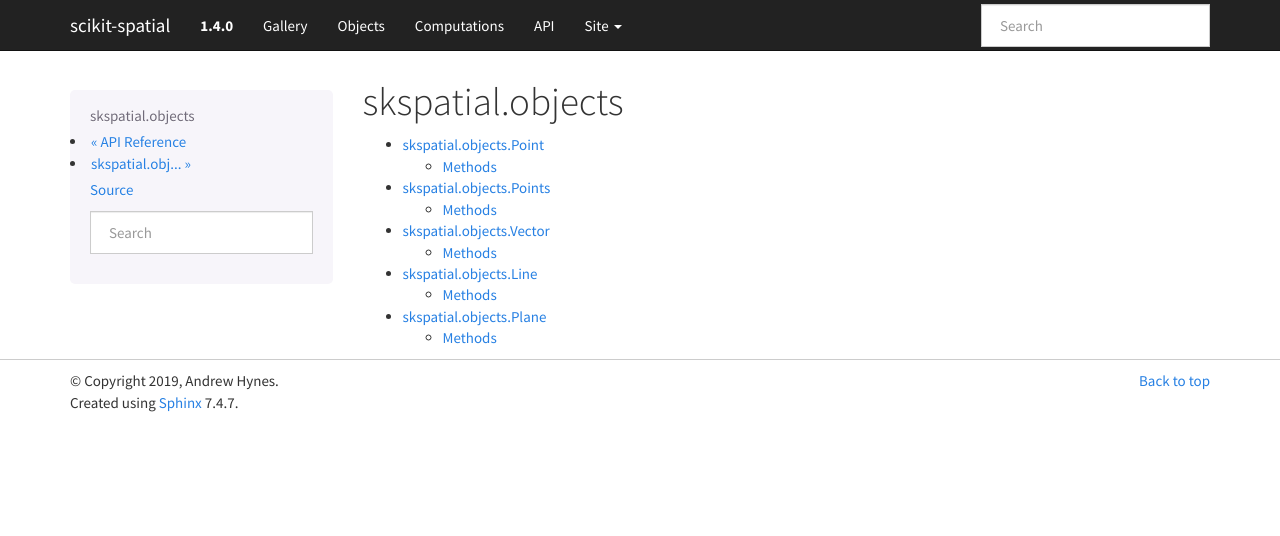
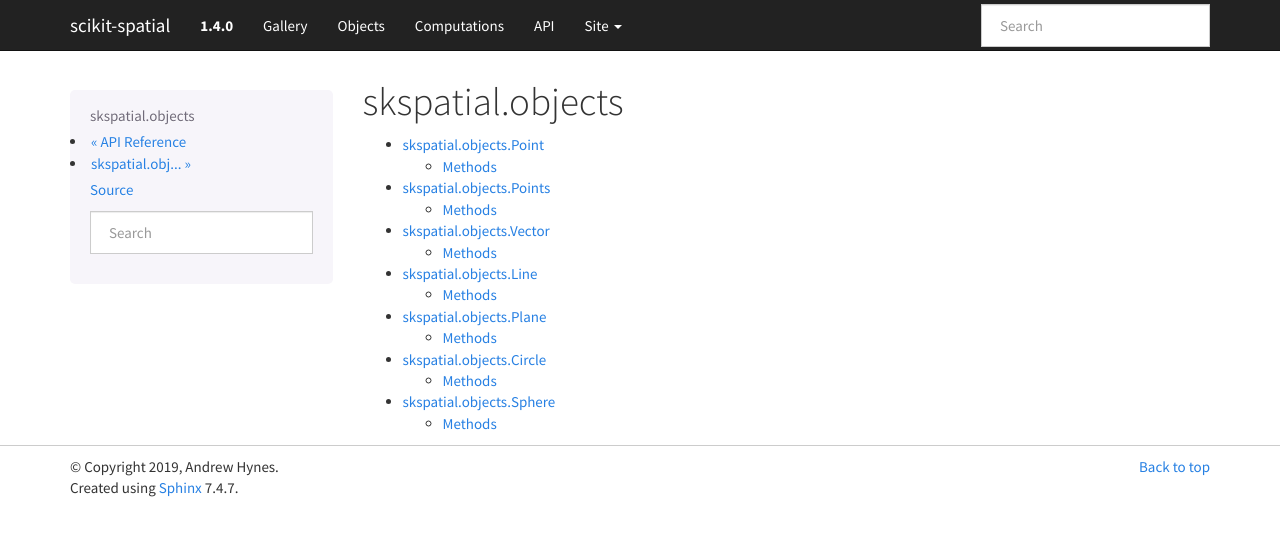
Before and after one commit to ajhynes7/scikit-spatial, a Sphinx documentation site: the page built from doc/source/api_reference/skspatial.objects.rst, in a window 1280 px wide. Shown: the top 536 px of the page. Built offline with Sphinx 7.4.7, drawn with Linux system fonts in a browser that asks for light colours; pages that are not in the unit, such as notebooks, are missing from menus.

Commit message:
Add Circle and Sphere rst files

```diff
--- /dev/null
+++ b/doc/source/api_reference/Circle/methods/skspatial.objects.Circle.area.rst
@@ -0,0 +1,6 @@
+skspatial.objects.Circle.area
+=============================
+
+.. currentmodule:: skspatial.objects
+
+.. automethod:: Circle.area
--- /dev/null
+++ b/doc/source/api_reference/Circle/methods/skspatial.objects.Circle.circumference.rst
@@ -0,0 +1,6 @@
+skspatial.objects.Circle.circumference
+======================================
+
+.. currentmodule:: skspatial.objects
+
+.. automethod:: Circle.circumference
--- /dev/null
+++ b/doc/source/api_reference/Circle/methods/skspatial.objects.Circle.intersect_line.rst
@@ -0,0 +1,6 @@
+skspatial.objects.Circle.intersect\_line
+========================================
+
+.. currentmodule:: skspatial.objects
+
+.. automethod:: Circle.intersect_line
--- /dev/null
+++ b/doc/source/api_reference/Circle/methods/skspatial.objects.Circle.plot_2d.rst
@@ -0,0 +1,6 @@
+skspatial.objects.Circle.plot\_2d
+=================================
+
+.. currentmodule:: skspatial.objects
+
+.. automethod:: Circle.plot_2d
--- /dev/null
+++ b/doc/source/api_reference/Sphere/methods/skspatial.objects.Sphere.intersect_line.rst
@@ -0,0 +1,6 @@
+skspatial.objects.Sphere.intersect\_line
+========================================
+
+.. currentmodule:: skspatial.objects
+
+.. automethod:: Sphere.intersect_line
--- /dev/null
+++ b/doc/source/api_reference/Sphere/methods/skspatial.objects.Sphere.plot_3d.rst
@@ -0,0 +1,6 @@
+skspatial.objects.Sphere.plot\_3d
+=================================
+
+.. currentmodule:: skspatial.objects
+
+.. automethod:: Sphere.plot_3d
--- /dev/null
+++ b/doc/source/api_reference/Sphere/methods/skspatial.objects.Sphere.surface_area.rst
@@ -0,0 +1,6 @@
+skspatial.objects.Sphere.surface\_area
+======================================
+
+.. currentmodule:: skspatial.objects
+
+.. automethod:: Sphere.surface_area
--- /dev/null
+++ b/doc/source/api_reference/Sphere/methods/skspatial.objects.Sphere.volume.rst
@@ -0,0 +1,6 @@
+skspatial.objects.Sphere.volume
+===============================
+
+.. currentmodule:: skspatial.objects
+
+.. automethod:: Sphere.volume
--- a/doc/source/api_reference/skspatial.objects.rst
+++ b/doc/source/api_reference/skspatial.objects.rst
@@ -9,3 +9,5 @@ skspatial.objects
    skspatial.objects.Vector
    skspatial.objects.Line
    skspatial.objects.Plane
+   skspatial.objects.Circle
+   skspatial.objects.Sphere
```
Also changed, not shown: doc/source/api_reference/skspatial.objects.Circle.rst (added, +16 -0 lines), doc/source/api_reference/skspatial.objects.Sphere.rst (added, +16 -0 lines).
